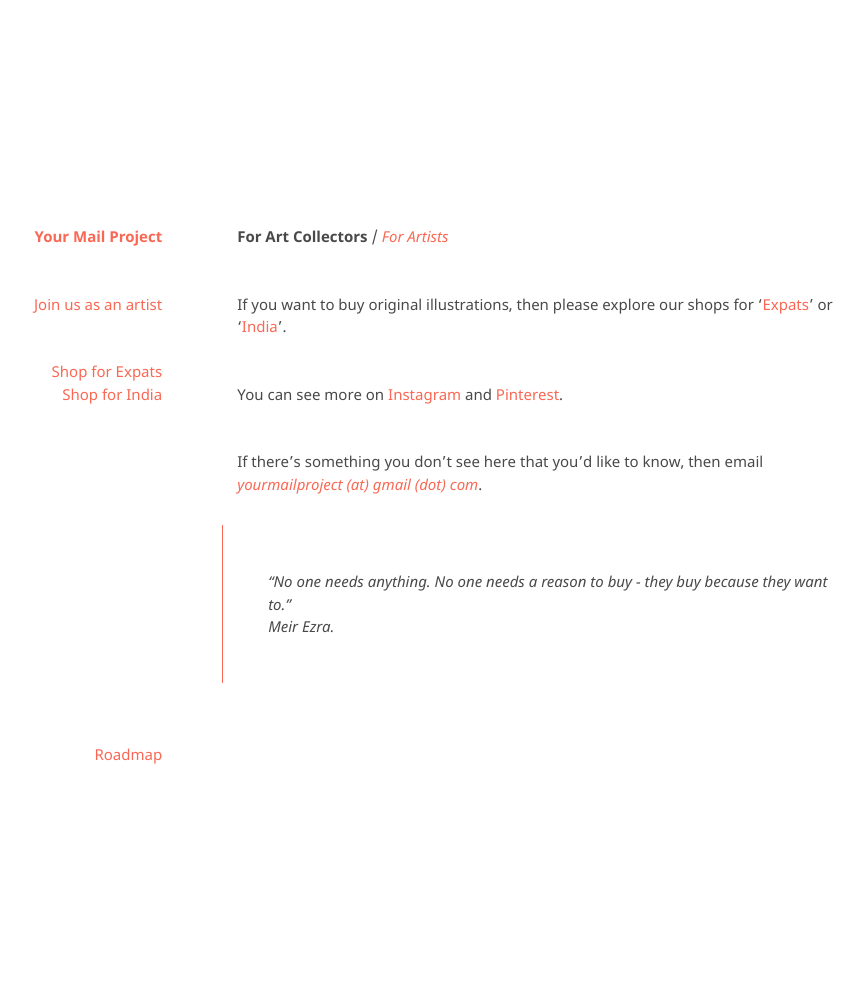
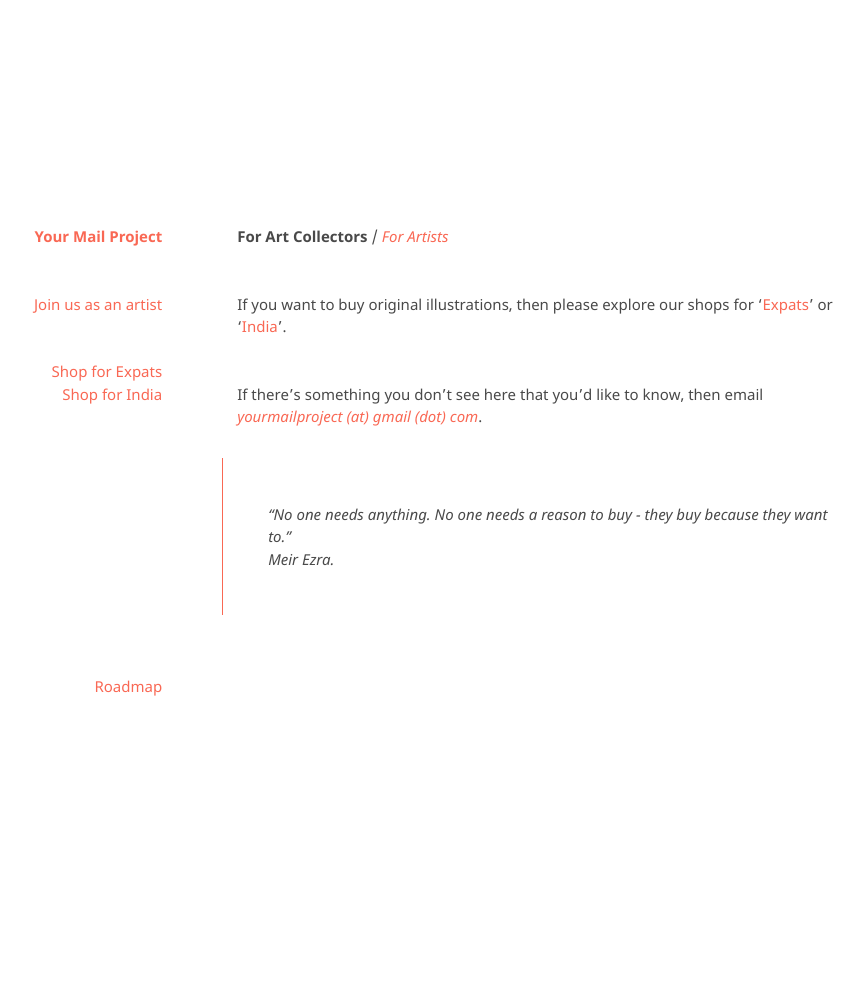
Before and after one commit to kvshvlin/yourmailproject, a Jekyll site: the page built from forartcollectors.md, in a window 1280 px wide. Shown: the whole page, without its empty margins (191-1053 px from the left). Built offline with Jekyll 4.4.1, drawn with Linux system fonts in a browser that asks for light colours; our own code applies the rules of GitHub Pages for plain Markdown files; after the commit the page ends 923 px from its top, so only the background shows below that.

Commit message:
Update forartcollectors.md

```diff
--- a/forartcollectors.md
+++ b/forartcollectors.md
@@ -1,8 +1,6 @@
 **For Art Collectors** / [_For Artists_](https://kvshvlin.github.io/yourmailproject/forartists.html)
 
 If you want to buy original illustrations, then please explore our shops for '<a href="https://www.gumroad.com/yourmailproject" target="_blank">Expats</a>' or  '<a href="https://yourmailproject.stores.instamojo.com" target="_blank">India</a>'.
-
-You can see more on <a href="https://www.instagram.com/yourmailproject" target="_blank">Instagram</a> and <a href="https://in.pinterest.com/yourmailproject" target="_blank">Pinterest</a>.
 
 If there’s something you don’t see here that you’d like to know, then email
 [_yourmailproject (at) gmail (dot) com_](mailto:yourmailproject@gmail.com).
```
